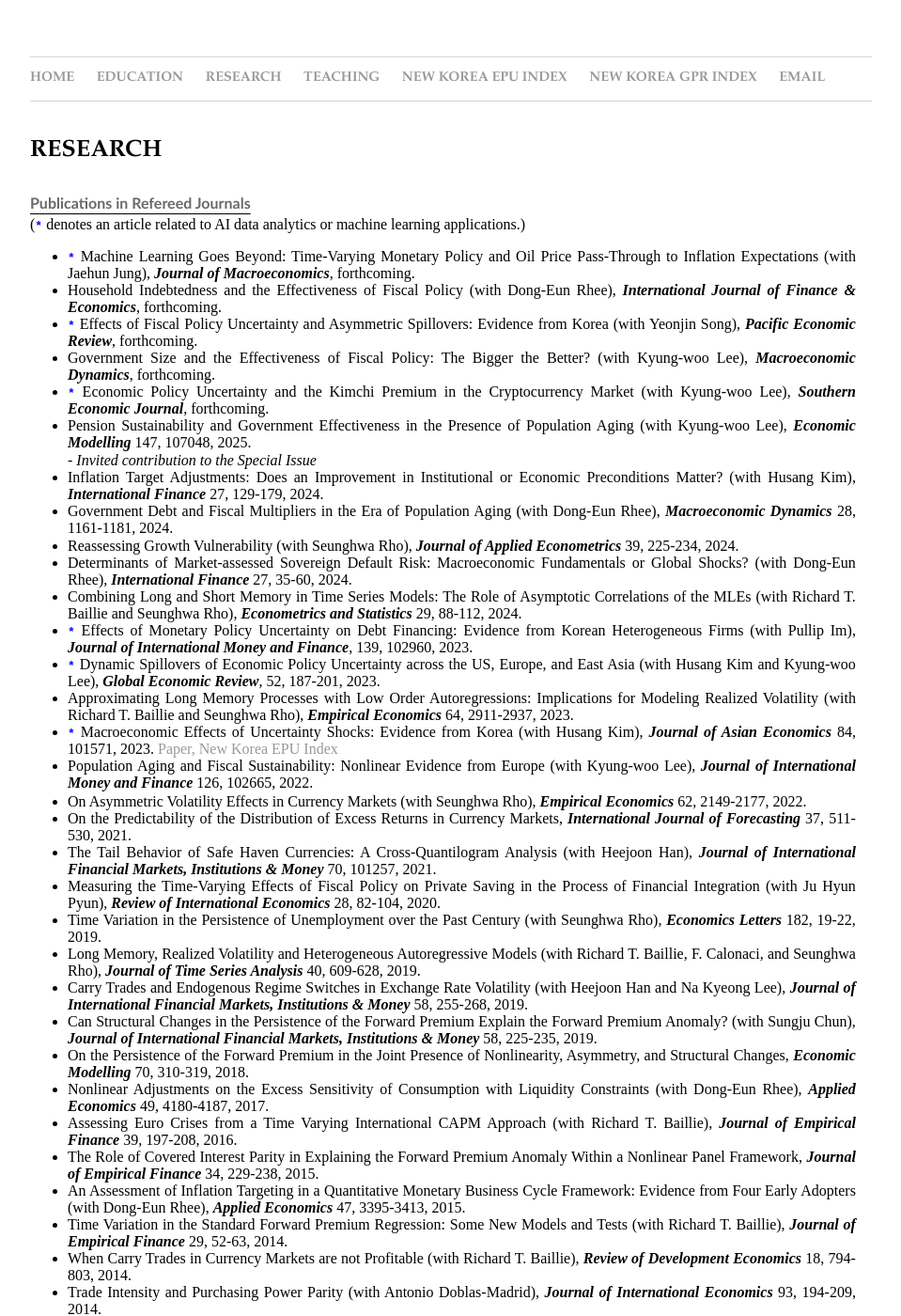
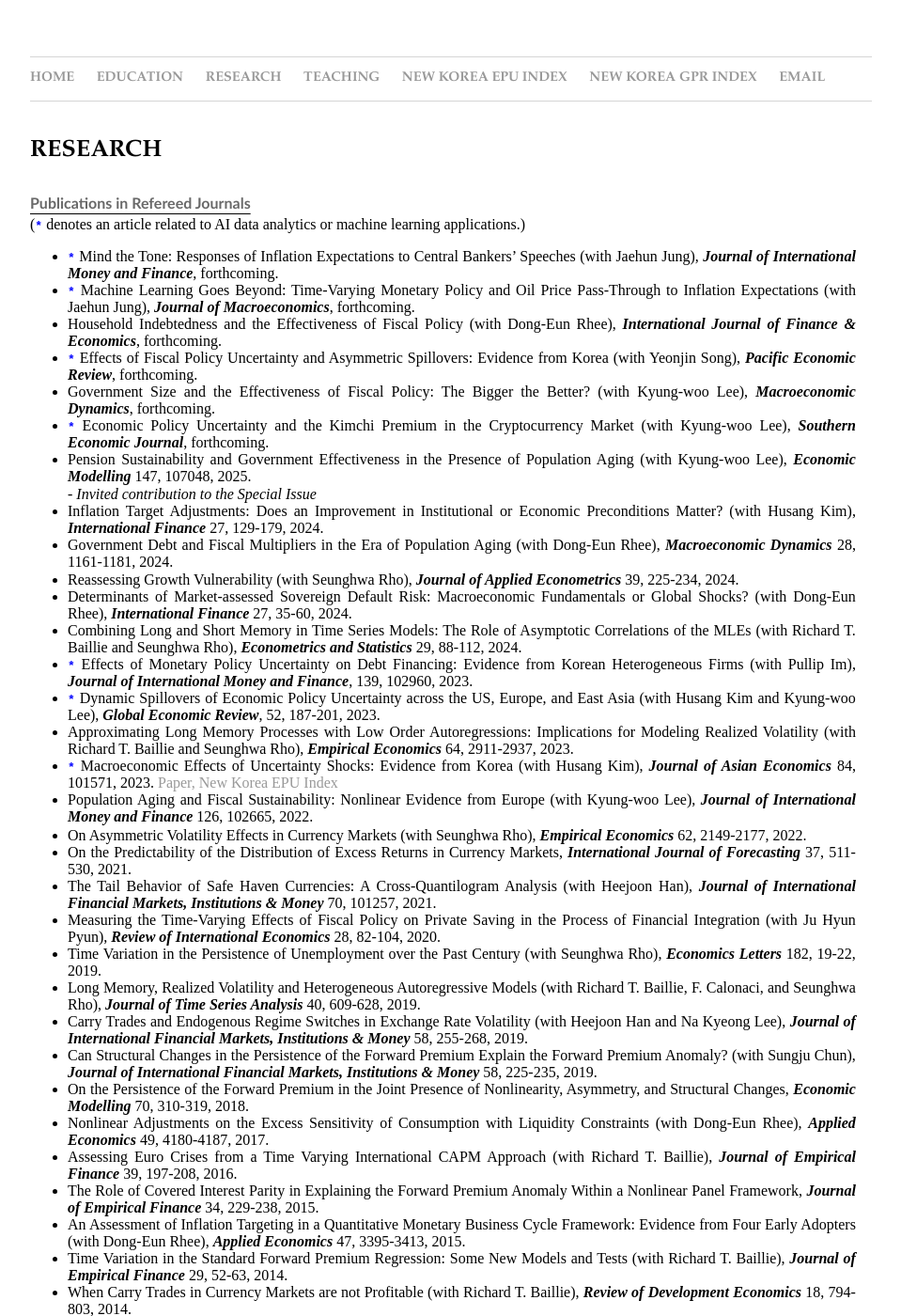
Before and after one commit to dooyeoncho/dooyeoncho.github.io, a Jekyll site: the page built from pages/research.html, in a window 1280 px wide and 1400 px high. Shown: the whole window at 94% size, without its empty margins (160-1119 px from the left). Built offline with Jekyll 4.4.1, drawn with Linux system fonts in a browser that asks for light colours; some of the changed text lies outside the part shown.

Commit message:
Update research.html

```diff
--- a/pages/research.html
+++ b/pages/research.html
@@ -24,6 +24,7 @@ span {
 
 <div><b><p style="text-decoration: underline; text-underline-position:under;"><font color="dimgray" face="Gill Sans", sans-serif;>Publications in Refereed Journals</font></p></b></div> </div></li>(<code style="color : blue"><b>*</b></code> denotes an article related to AI data analytics or machine learning applications.)</li></div>
 		<div><ul>
+			<span><li><code style="color : blue"><b>*</b></code> Mind the Tone: Responses of Inflation Expectations to Central Bankers’ Speeches (with Jaehun Jung), <em property="italic"><b>Journal of International Money and Finance</b></em>, forthcoming.</li></span>
 			<span><li><code style="color : blue"><b>*</b></code> Machine Learning Goes Beyond: Time-Varying Monetary Policy and Oil Price Pass-Through to Inflation Expectations (with Jaehun Jung), <em property="italic"><b>Journal of Macroeconomics</b></em>, forthcoming.</li></span>
 			<span><li>Household Indebtedness and the Effectiveness of Fiscal Policy (with Dong-Eun Rhee), <em property="italic"><b>International Journal of Finance & Economics</b></em>, forthcoming.</li></span>
 			<span><li><code style="color : blue"><b>*</b></code> Effects of Fiscal Policy Uncertainty and Asymmetric Spillovers: Evidence from Korea (with Yeonjin Song), <em property="italic"><b>Pacific Economic Review</b></em>, forthcoming.</li></span>
@@ -67,7 +68,6 @@ span {
 	<ul>
 		<span><li><code style="color : blue"><b>*</b></code> The Flattening Phillips Curve and the Anchoring of Inflation Expectations: A Machine Learning Perspective (with Jaehun Jung), <em property="italic"><b>Revise & Resubmit</b></em></li></span>
 		<span><li><code style="color : blue"><b>*</b></code> The Power of Voice: Monetary Policy and Cryptocurrency, <em property="italic"><b>Revise & Resubmit</b></em></li></span>
-		<span><li><code style="color : blue"><b>*</b></code> Mind the Tone: Responses of Inflation Expectations to Central Bankers’ Speeches (with Jaehun Jung), <em property="italic"><b>Revise & Resubmit</b></em></li></span>
 		<span><li>Debt Burdens and Fiscal Stimulus: Does Perceived Government Effectiveness Matter?, <em property="italic"><b>Revise & Resubmit</b></em></li></span>
 		<span><li><code style="color : blue"><b>*</b></code> Can the Tone of Central Bankers’ Speeches Help Shape Inflation Expectations?: Evidence from Japan (with Seunghwa Rho), <em property="italic"><b>Revise & Resubmit</b></em></li></span>
 		<span><li>Bubbles as Waves or Martingales: Evidence from Global Stock Markets (with Antonio Doblas-Madrid)</li></span>
```
